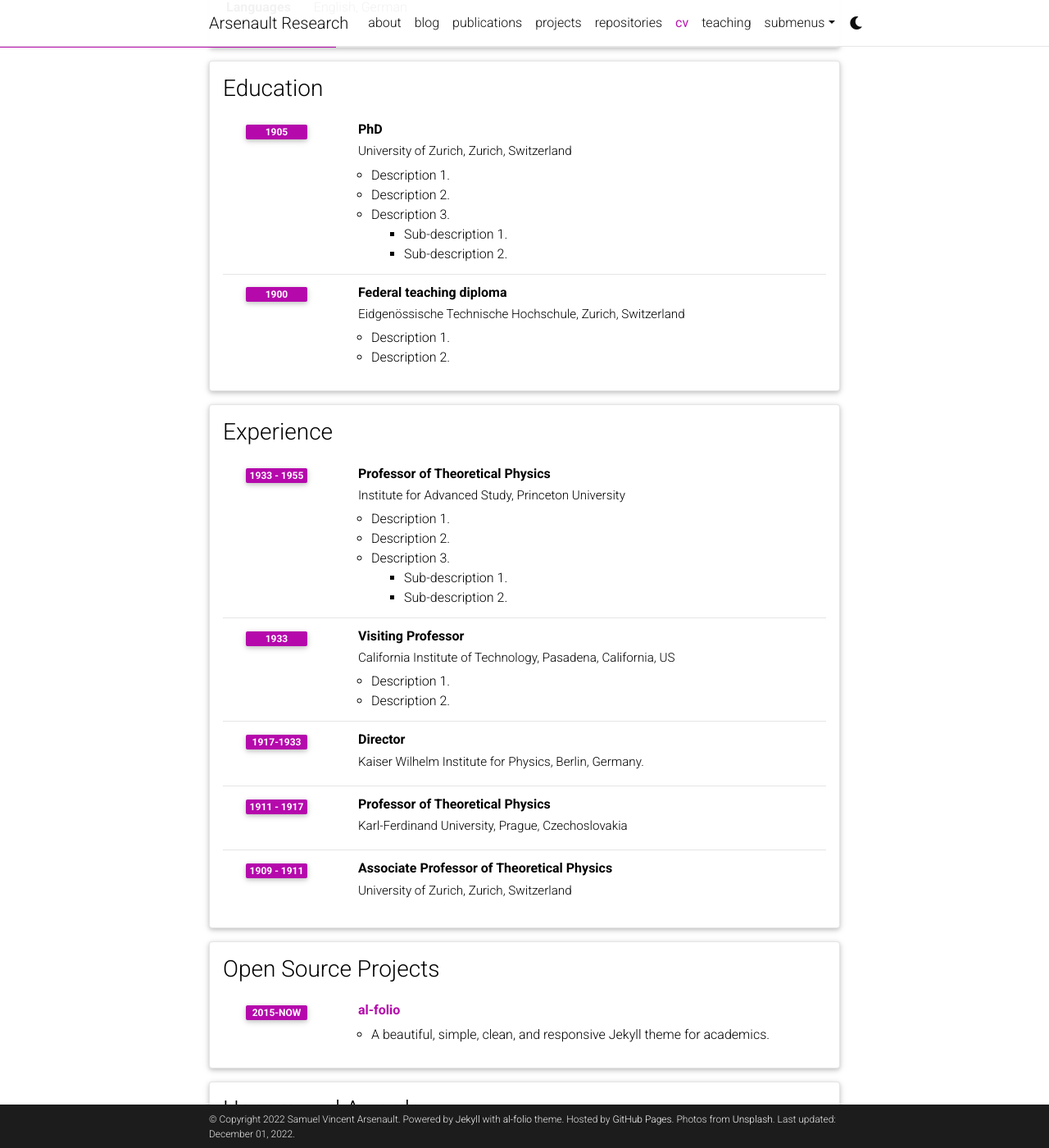
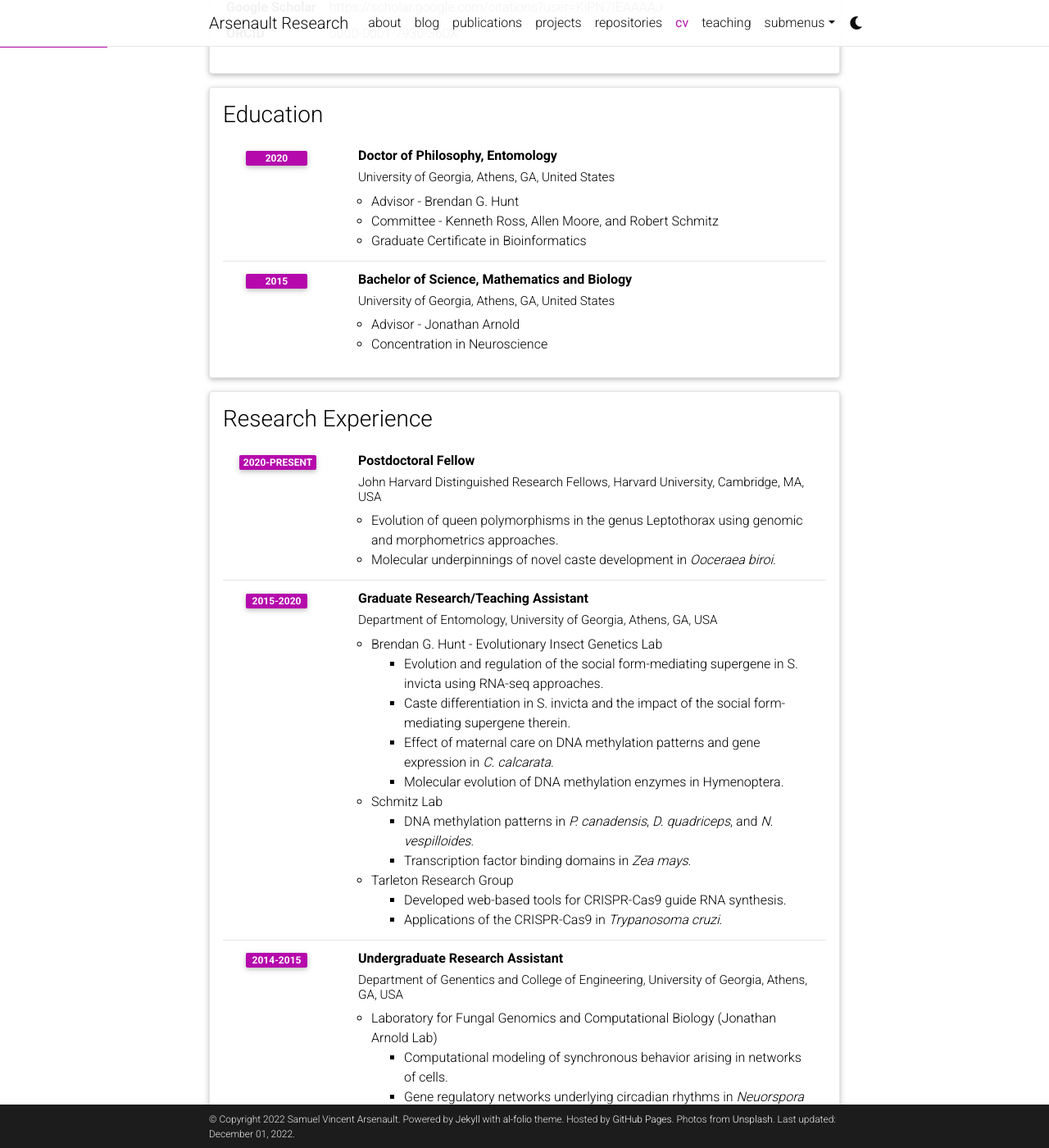
Before and after one commit to ArsenaultResearch/ArsenaultResearch.github.io, a Jekyll site: the page built from _pages/cv.md, in a window 1280 px wide and 1400 px high, scrolled down 319 px. Shown: the whole window at 82% size. Built offline with Jekyll 4.4.1, drawn with Linux system fonts in a browser that asks for light colours; comment, search, counter and statistics services are not loaded; a style sheet for code colours, icons or effects is not loaded; some of the changed text lies outside the part shown.

Commit message:
Added information to CV and did some minor fixes

```diff
--- a/_data/cv.yml
+++ b/_data/cv.yml
@@ -2,96 +2,164 @@
   type: map
   contents:
     - name: Full Name
-      value: Albert Einstein
-    - name: Date of Birth
-      value: 14th March 1879
-    - name: Languages
-      value: English, German
+      value: Samuel V. Arsenault
+    - name: Website
+      value: https://ArsenaultResearch.github.io
+    - name: Google Scholar
+      value: https://scholar.google.com/citations?user=KiPN7IEAAAAJ
+    - name: ORCID
+      value: 0000-0001-7930-360X
 
 - title: Education
   type: time_table
   contents:
-    - title: PhD
-      institution: University of Zurich, Zurich, Switzerland
-      year: 1905
+    - title: Doctor of Philosophy, Entomology
+      institution: University of Georgia, Athens, GA, United States
+      year: 2020
       description:
-        - Description 1.
-        - Description 2.
-        - title: Description 3.
-          contents:
-            - Sub-description 1.
-            - Sub-description 2.
-    - title: Federal teaching diploma
-      institution: Eidgenössische Technische Hochschule, Zurich, Switzerland
-      year: 1900
+        - Advisor - Brendan G. Hunt
+        - Committee - Kenneth Ross, Allen Moore, and Robert Schmitz
+        - Graduate Certificate in Bioinformatics
+    - title: Bachelor of Science, Mathematics and Biology
+      institution: University of Georgia, Athens, GA, United States
+      year: 2015
       description:
-        - Description 1.
-        - Description 2.
+        - Advisor - Jonathan Arnold
+        - Concentration in Neuroscience
 
-- title: Experience
+- title: Research Experience
   type: time_table
   contents:
-    - title: Professor of Theoretical Physics
-      institution: Institute for Advanced Study, Princeton University
-      year: 1933 - 1955
+    - title: Postdoctoral Fellow
+      institution: John Harvard Distinguished Research Fellows, Harvard University, Cambridge, MA, USA
+      year: 2020-Present
       description:
-        - Description 1.
-        - Description 2.
-        - title: Description 3.
+        - Evolution of queen polymorphisms in the genus Leptothorax using genomic and morphometrics approaches.
+        - Molecular underpinnings of novel caste development in <i>Ooceraea biroi</i>.
+
+    - title: Graduate Research/Teaching Assistant
+      institution: Department of Entomology, University of Georgia, Athens, GA, USA
+      year: 2015-2020
+      description:
+        - title: Brendan G. Hunt - Evolutionary Insect Genetics Lab
           contents:
-            - Sub-description 1.
-            - Sub-description 2.
-    - title: Visiting Professor
-      institution: California Institute of Technology, Pasadena, California, US
-      year: 1933
+            - Evolution and regulation of the social form-mediating supergene in S. invicta using RNA-seq approaches.
+            - Caste differentiation in S. invicta and the impact of the social form-mediating supergene therein.
+            - Effect of maternal care on DNA methylation patterns and gene expression in <i>C. calcarata</i>.
+            - Molecular evolution of DNA methylation enzymes in Hymenoptera.
+        - title: Schmitz Lab
+          contents:
+            - DNA methylation patterns in <i>P. canadensis</i>, <i>D. quadriceps</i>, and <i>N. vespilloides</i>.
+            - Transcription factor binding domains in <i>Zea mays</i>.
+        - title: Tarleton Research Group
+          contents:
+            - Developed web-based tools for CRISPR-Cas9 guide RNA synthesis.
+            - Applications of the CRISPR-Cas9 in <i>Trypanosoma cruzi</i>.
+
+    - title: Undergraduate Research Assistant
+      institution: Department of Genentics and College of Engineering, University of Georgia, Athens, GA, USA
+      year: 2014-2015
       description:
-        - Description 1.
-        - Description 2.
+        - title: Laboratory for Fungal Genomics and Computational Biology (Jonathan Arnold Lab)
+          contents:
+            - Computational modeling of synchronous behavior arising in networks of cells.
+            - Gene regulatory networks underlying circadian rhythms in <i>Neuorspora crassa</i>
+        - title: Leidong Mao Lab
+          contents:
+            - Microfluidics applications for the study circadian rhythms in individual cells.
+            - Single-cell measurement fluorescence measurement of gene expression.
 
-    - title: Director
-      institution: Kaiser Wilhelm Institute for Physics, Berlin, Germany.
-      year: 1917-1933
-
-    - title: Professor of Theoretical Physics
-      institution: Karl-Ferdinand University, Prague, Czechoslovakia
-      year: 1911 - 1917
-      description:
-
-    - title: Associate Professor of Theoretical Physics
-      institution: University of Zurich, Zurich, Switzerland
-      year: 1909 - 1911
-
-- title: Open Source Projects
+- title: Teaching Experience
   type: time_table
   contents:
-    - title: <a href="https://github.com/alshedivat/al-folio">al-folio</a>
-      year: 2015-now
-      description: A beautiful, simple, clean, and responsive Jekyll theme for academics.
+    - title: Informal Assistant -  Integrated Science (LS50)
+      institution: Harvard University, Cambridge, MA, USA
+      year: 2022
+      description:
+        - Assisted Buck Trible in the planning and implementation of this research-driven course.
+        - Walked students through generating and analyzing morphometrics datasets.
+    - title: Teaching Assistant - Insects and the Environment (ENTO 2010)
+      institution: University of Georgia, Athens, GA, USA
+      year: 2018
+      description:
+        - Maintained the online material as well as organized the gradebook for the course.
+    - title: Graduate Laboratory Assistant - Principles of Biology II Lab (BIOL 1108L)
+      year: 2017
+      description:
+        - Organized and taught the lab portion of introductory biology for science majors focusing on research techniques and general concepts in biology.
+    - title: Teaching Assistant - Principles of Biology II (BIOL 1108)
+      year: 2016
+      description:
+        - Helped to develop in-class assignments, lead discussion groups, and grade exams.
+    - title: Tutor at Mathnasium at Woodlawn Square, Marietta, GA, USA
+      year: 2010-2011
+      description:
+        - Mathematics tutor for students from age 5-18 in all levels of mathematics up to and including AP Calculus.
+
+- title: Conferences and Presentations
+  type: time_table
+  contents:
+    - title: Postdoctoral
+      year: 2020-Present
+      description:
+          - Invited Departmental Seminar at University of Rochester (October 2022)
+          - Chalk Talk at Boston Evolutionary Genomics Supergroup Annual Retreat (October 2022)
+          - Oral Presentation at 2022 SINNERS Conference (June 2022)
+          - Oral Presentation at 2021 ESA Annual Meeting (November 2021)
+    - title: Graduate
+      year: 2015-2020
+      description:
+        - Poster Presentation at the Evolution of Complex Life Conference (May 2019)
+        - Oral Presentation at the 2018 ESA, ESC, and ESBC Joint Annual Meeting (November 2018)
+        - Oral Presentation at the Biology and Genomics of Social Insects Conference at Cold Spring Harbor Laboratories (May 2018)
+        - Oral Presentation for the Enthusiasts of Diversity, Genetics, and Evolution at UGA (March 2018)
+        - Oral Presentation at the 2017 Entomological Society of America Meeting (November 2017)
+        - Poster Presentation at the 43rd annual Southeastern Population Ecology and Evolutionary Genetics meeting (October 2016)
+    - title: Undergraduate
+      year: 2015-2016
+      description:
+        - Poster Presentation at the Southeast BME Regional Conference (October 2015)
+        - Presentation at the College of Engineering REU Research Symposium (July 2015)
+        - Poster Showcase of REU@UGA (July 2015)
+        - Presentation for REU Participants (July 2014)
 
 - title: Honors and Awards
   type: time_table
   contents:
-    - year: 1921
+    - year: 2019
       items:
-        - Nobel Prize in Physics
-        - Matteucci Medal
-    - year: 2029
+        - H.O. Lund Entomology Scholarship
+    - year: 2018
       items:
-        - Max Planck Medal
+        - Outstanding Teaching Assistant Award
+    - year: 2017
+      items:
+        - UGA Graduate School Student Travel Grant
+        - H.O. Lund Outstanding Achievement Award for Scholarship and Research
+    - year: 2016
+      items:
+        - Honorable Mention for the National Science Foundation Graduate Research Fellowship Program
+        - Innovative and Interdisciplinary Research Grant
 
 - title: Academic Interests
   type: nested_list
   contents:
-    - title: Topic 1.
-      items:
-        - Description 1.
-        - Description 2.
-    - title: Topic 2.
-      items:
-        - Description 1.
-        - Description 2.
+    - title: How does a single genetic background produce the wildly distinct phenotypes seen in morphological castes?
+    - title: What role do supergenes play in the evolution of complex phenotypes and life history adaptations?
+    - title: How do insects adapt their physiology when living in extremely cold environments?
 
 - title: Other Interests
-  type: list
+  type: nested_list
   contents:
-    - <u>Hobbies:</u> Hobby 1, Hobby 2, etc.
+    - title: Physical Activities
+      items:
+        - Hiking
+        - Cycling
+        - Rock Climbing
+    - title: Nerd Stuff
+      items:
+        - Dungeons and Dragons
+        - Sci-Fi and Fantasy Novels
+    - title: Crafting
+      items:
+        - Bookbinding
```
Also changed, not shown: _data/repositories.yml (+2 -9 lines), _pages/about.md (+8 -1 lines).
